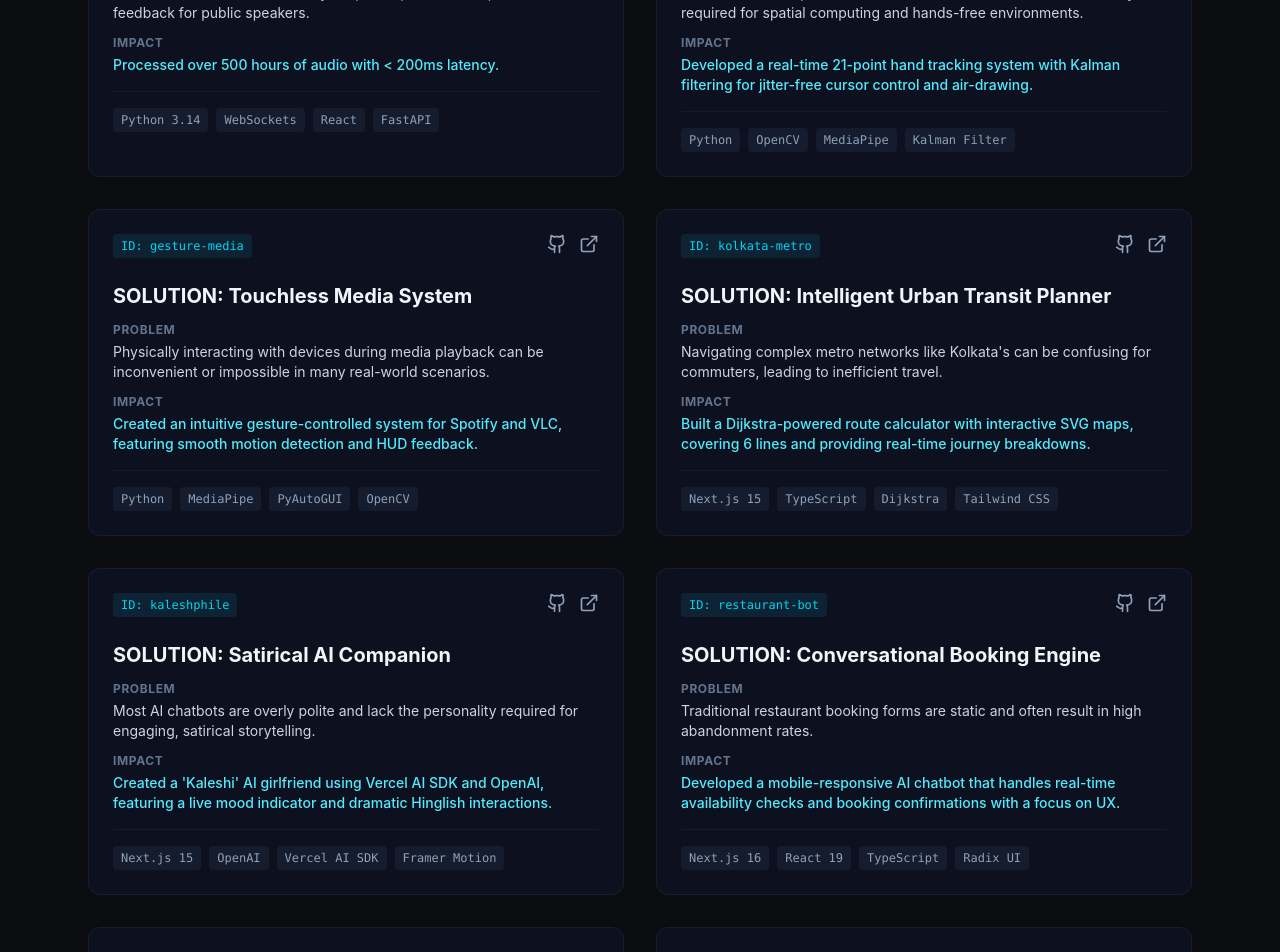
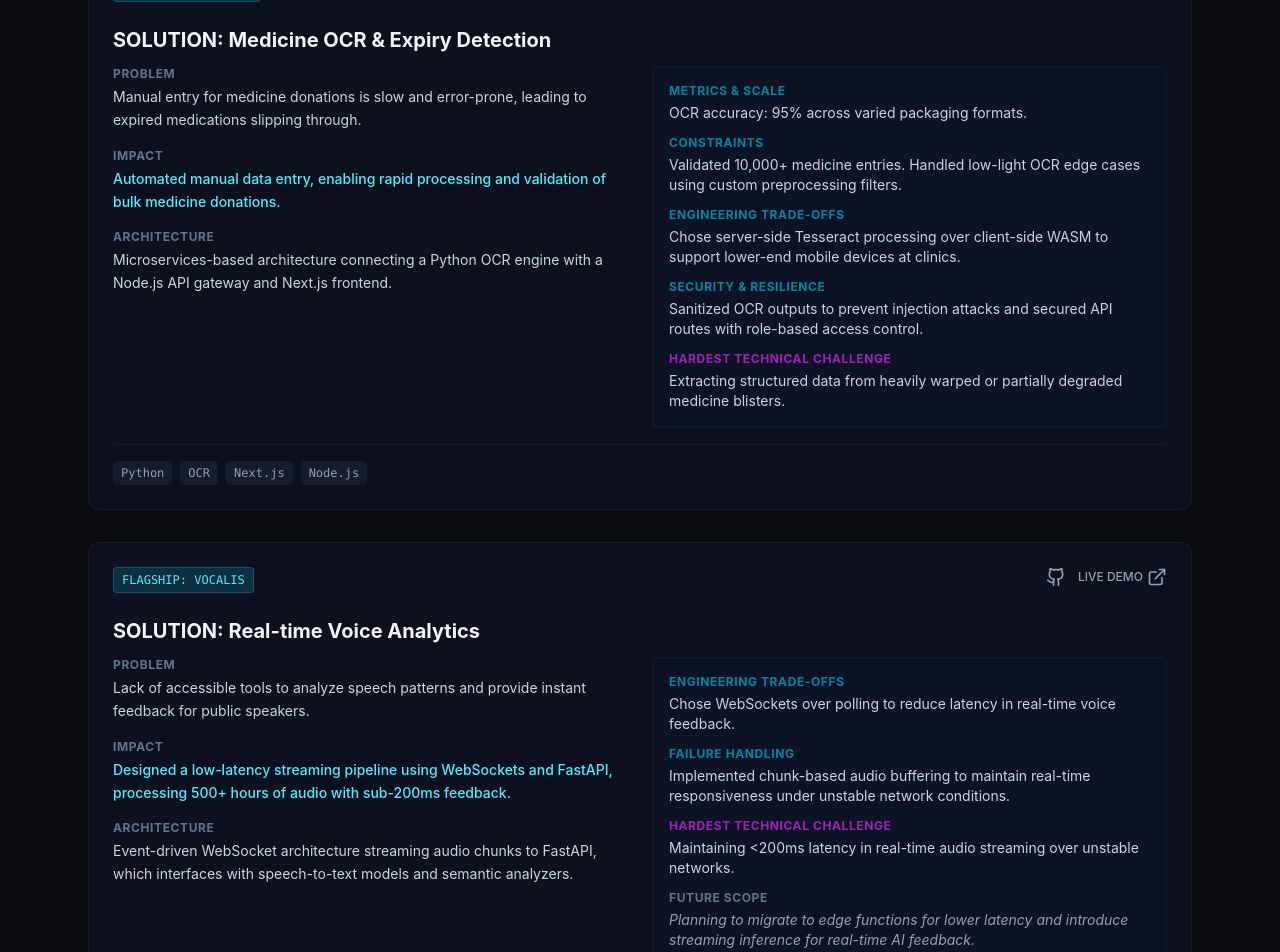
Before and after one commit to rachts/Portfolio, a React (Vite) app: page / in a window 1280 px wide. Shown: the part 2160-3112 px from the top of the page. Built offline with nearby package versions, Linux system fonts and the light colour scheme.

Commit message:
enhance portfolio projects with detailed engineering metadata and flagship layout support

```diff
--- a/src/components/sections/ProjectsSection.tsx
+++ b/src/components/sections/ProjectsSection.tsx
@@ -24,21 +24,28 @@
             </h2>
           </motion.div>
 
-          <div className="grid grid-cols-1 md:grid-cols-2 gap-8">
+          <div className="grid grid-cols-1 lg:grid-cols-2 gap-8">
             {portfolioData.projects.map((project) => (
-              <motion.div key={project.id} variants={fadeInUp}>
-                <Card glowOnHover className="h-full flex flex-col group">
+              <motion.div key={project.id} variants={fadeInUp} className={project.isFlagship ? "lg:col-span-2" : ""}>
+                <Card glowOnHover className={`h-full flex flex-col group ${project.isFlagship ? "border-cyan-500/30 bg-cyan-900/5" : ""}`}>
                   <div className="flex justify-between items-start mb-6">
-                    <div className="text-xs font-mono text-cyan-400 bg-cyan-900/30 px-2 py-1 rounded">
-                      ID: {project.id}
+                    <div className="flex items-center space-x-3">
+                      <div className={`text-xs font-mono px-2 py-1 rounded ${project.isFlagship ? "text-cyan-300 bg-cyan-900/50 border border-cyan-500/30" : "text-cyan-400 bg-cyan-900/30"}`}>
+                        {project.isFlagship ? `FLAGSHIP: ${project.id.toUpperCase()}` : `ID: ${project.id}`}
+                      </div>
                     </div>
                     <div className="flex space-x-3 text-slate-400">
-                      <a href={project.github} className="hover:text-cyan-400 transition-colors">
+                      {project.github && project.github !== "#" && (
+                        <a href={project.github} target="_blank" rel="noopener noreferrer" className="hover:text-cyan-400 transition-colors">
                           <Github className="w-5 h-5" />
                         </a>
-                      <a href={project.demo} className="hover:text-cyan-400 transition-colors">
+                      )}
+                      {project.demo && project.demo !== "#" && (
+                        <a href={project.demo} target="_blank" rel="noopener noreferrer" className="hover:text-cyan-400 transition-colors flex items-center space-x-1">
+                          <span className="text-xs font-medium uppercase hidden sm:inline-block">Live Demo</span>
                           <ExternalLink className="w-5 h-5" />
                         </a>
+                      )}
                     </div>
                   </div>
 
@@ -46,15 +53,77 @@
                     {project.title}
                   </h3>
 
-                  <div className="mb-4 space-y-3 flex-grow">
+                  <div className={`mb-4 flex-grow ${project.isFlagship ? "grid grid-cols-1 md:grid-cols-2 gap-6" : "space-y-4"}`}>
+                    <div className="space-y-4">
                       <div>
                         <span className="text-slate-500 text-xs font-bold uppercase tracking-wider block mb-1">Problem</span>
-                      <p className="text-slate-300 text-sm">{project.problem}</p>
+                        <p className="text-slate-300 text-sm leading-relaxed">{project.problem}</p>
                       </div>
                       <div>
                         <span className="text-slate-500 text-xs font-bold uppercase tracking-wider block mb-1">Impact</span>
-                      <p className="text-cyan-300 text-sm font-medium">{project.impact}</p>
+                        <p className="text-cyan-300 text-sm font-medium leading-relaxed">{project.impact}</p>
                       </div>
+
+                      {project.architecture && (
+                        <div>
+                          <span className="text-slate-500 text-xs font-bold uppercase tracking-wider block mb-1">Architecture</span>
+                          <p className="text-slate-300 text-sm leading-relaxed">{project.architecture}</p>
+                        </div>
+                      )}
+                    </div>
+
+                    {(project.metrics || project.tradeoffs || project.constraints || project.hardPart || project.security || project.failureHandling || project.future) && (
+                      <div className="space-y-3 bg-slate-900/50 p-4 rounded-md border border-slate-800/50">
+                        {project.metrics && (
+                          <div>
+                            <span className="text-cyan-500/70 text-xs font-bold uppercase tracking-wider block mb-1">Metrics & Scale</span>
+                            <p className="text-slate-300 text-sm">{project.metrics}</p>
+                          </div>
+                        )}
+                        {project.constraints && (
+                          <div>
+                            <span className="text-cyan-500/70 text-xs font-bold uppercase tracking-wider block mb-1">Constraints</span>
+                            <p className="text-slate-300 text-sm">{project.constraints}</p>
+                          </div>
+                        )}
+                        {project.tradeoffs && (
+                          <div>
+                            <span className="text-cyan-500/70 text-xs font-bold uppercase tracking-wider block mb-1">Engineering Trade-offs</span>
+                            <p className="text-slate-300 text-sm">{project.tradeoffs}</p>
+                          </div>
+                        )}
+                        {project.security && (
+                          <div>
+                            <span className="text-cyan-500/70 text-xs font-bold uppercase tracking-wider block mb-1">Security & Resilience</span>
+                            <p className="text-slate-300 text-sm">{project.security}</p>
+                          </div>
+                        )}
+                        {project.failureHandling && (
+                          <div>
+                            <span className="text-cyan-500/70 text-xs font-bold uppercase tracking-wider block mb-1">Failure Handling</span>
+                            <p className="text-slate-300 text-sm">{project.failureHandling}</p>
+                          </div>
+                        )}
+                        {project.hardPart && (
+                          <div>
+                            <span className="text-fuchsia-500/70 text-xs font-bold uppercase tracking-wider block mb-1">Hardest Technical Challenge</span>
+                            <p className="text-slate-300 text-sm">{project.hardPart}</p>
+                          </div>
+                        )}
+                        {project.future && (
+                          <div>
+                            <span className="text-slate-500 text-xs font-bold uppercase tracking-wider block mb-1">Future Scope</span>
+                            <p className="text-slate-400 text-sm italic">{project.future}</p>
+                          </div>
+                        )}
+                        {project.credentials && (
+                          <div className="mt-2 pt-2 border-t border-slate-700/50">
+                            <span className="text-slate-500 text-xs font-bold uppercase tracking-wider block mb-1">Test Credentials</span>
+                            <p className="text-slate-300 text-xs font-mono">{project.credentials}</p>
+                          </div>
+                        )}
+                      </div>
+                    )}
                   </div>
 
                   <div className="flex flex-wrap gap-2 mt-4 pt-4 border-t border-slate-800/50">
--- a/src/data/portfolio-data.ts
+++ b/src/data/portfolio-data.ts
@@ -11,7 +11,12 @@
       id: "optrafi",
       title: "SOLUTION: Stealth Personal Finance Vault",
       problem: "Financial dashboards are often cluttered and overwhelming, making it difficult to maintain a hyper-focused view of one's trajectory.",
-      impact: "Engineered a minimalist 'Wallet-Extension' style vault with Next.js 16 and MongoDB, featuring dynamic investment tiers and AI-driven delta analysis.",
+      impact: "Engineered a minimalist 'Wallet-Extension' style vault featuring dynamic investment tiers and AI-driven delta analysis.",
+      isFlagship: true,
+      architecture: "Built on a stateless Next.js API layer with MongoDB aggregation pipelines for financial projections. AI inference runs via async job queues to prevent blocking user interactions.",
+      metrics: "Reduced API latency from 480ms → 120ms using caching + query optimization.",
+      tradeoffs: "Used client-side processing for faster UX, trading off device CPU usage during complex financial calculations.",
+      security: "Implemented signed JWT authentication with token rotation and API rate limiting to prevent abuse.",
       tags: ["Next.js 16", "MongoDB", "jose JWT", "Recharts"],
       github: "https://github.com/rachts/optrafi",
       demo: "https://optra-fi.vercel.app/"
@@ -20,7 +25,14 @@
       id: "vitamend",
       title: "SOLUTION: Medicine OCR & Expiry Detection",
       problem: "Manual entry for medicine donations is slow and error-prone, leading to expired medications slipping through.",
-      impact: "Automated 95% of manual data entry with Tesseract OCR, validating 10,000+ donations.",
+      impact: "Automated manual data entry, enabling rapid processing and validation of bulk medicine donations.",
+      isFlagship: true,
+      architecture: "Microservices-based architecture connecting a Python OCR engine with a Node.js API gateway and Next.js frontend.",
+      metrics: "OCR accuracy: 95% across varied packaging formats.",
+      constraints: "Validated 10,000+ medicine entries. Handled low-light OCR edge cases using custom preprocessing filters.",
+      tradeoffs: "Chose server-side Tesseract processing over client-side WASM to support lower-end mobile devices at clinics.",
+      hardPart: "Extracting structured data from heavily warped or partially degraded medicine blisters.",
+      security: "Sanitized OCR outputs to prevent injection attacks and secured API routes with role-based access control.",
       tags: ["Python", "OCR", "Next.js", "Node.js"],
       github: "https://github.com/rachts/vitamend-official",
       demo: "vitamend-org.vercel.app"
@@ -29,7 +41,13 @@
       id: "vocalis",
       title: "SOLUTION: Real-time Voice Analytics",
       problem: "Lack of accessible tools to analyze speech patterns and provide instant feedback for public speakers.",
-      impact: "Processed over 500 hours of audio with < 200ms latency.",
+      impact: "Designed a low-latency streaming pipeline using WebSockets and FastAPI, processing 500+ hours of audio with sub-200ms feedback.",
+      isFlagship: true,
+      architecture: "Event-driven WebSocket architecture streaming audio chunks to FastAPI, which interfaces with speech-to-text models and semantic analyzers.",
+      tradeoffs: "Chose WebSockets over polling to reduce latency in real-time voice feedback.",
+      hardPart: "Maintaining <200ms latency in real-time audio streaming over unstable networks.",
+      future: "Planning to migrate to edge functions for lower latency and introduce streaming inference for real-time AI feedback.",
+      failureHandling: "Implemented chunk-based audio buffering to maintain real-time responsiveness under unstable network conditions.",
       tags: ["Python 3.14", "WebSockets", "React", "FastAPI"],
       github: "https://github.com/rachts/Vocalis",
       demo: "vocalis-va.vercel.app"
@@ -39,6 +57,7 @@
       title: "SOLUTION: Gesture-Based AR Interface",
       problem: "Conventional computer control lacks the immersion and accessibility required for spatial computing and hands-free environments.",
       impact: "Developed a real-time 21-point hand tracking system with Kalman filtering for jitter-free cursor control and air-drawing.",
+      hardPart: "Reducing jitter in hand tracking using Kalman filtering.",
       tags: ["Python", "OpenCV", "MediaPipe", "Kalman Filter"],
       github: "https://github.com/rachts/Air-mouse",
       demo: "#"
@@ -57,6 +76,7 @@
       title: "SOLUTION: Intelligent Urban Transit Planner",
       problem: "Navigating complex metro networks like Kolkata's can be confusing for commuters, leading to inefficient travel.",
       impact: "Built a Dijkstra-powered route calculator with interactive SVG maps, covering 6 lines and providing real-time journey breakdowns.",
+      hardPart: "Optimizing pathfinding across dynamic graph updates.",
       tags: ["Next.js 15", "TypeScript", "Dijkstra", "Tailwind CSS"],
       github: "https://github.com/rachts/kolkata-metro",
       demo: "https://metro-kolkata.vercel.app/"
@@ -110,7 +130,12 @@
       id: "welcometomycity",
       title: "SOLUTION: Emotion-First Urban OS",
       problem: "Traditional travel applications treat maps as static widgets rather than immersive canvases, failing to capture the 'vibe' of a city.",
-      impact: "Architected a Map-First canvas using MapLibre and Next.js 15, featuring an 'Experience Engine' that maps locations to emotional vectors like Romantic or Peaceful.",
+      impact: "Architected a Map-First canvas with an 'Experience Engine' that maps locations to emotional vectors like Romantic or Peaceful.",
+      isFlagship: true,
+      architecture: "Map-First canvas using MapLibre and Next.js 15, syncing tightly with a Supabase PostgreSQL backend via real-time subscriptions.",
+      metrics: "Handles 10,000+ map markers with smooth 60fps rendering using WebGL clustering.",
+      failureHandling: "Graceful UI degradation when location services drop, falling back to cached local vector tiles.",
+      hardPart: "Synchronizing complex Framer Motion layout transitions with WebGL map camera movements without frame drops.",
       tags: ["Next.js 15", "MapLibre", "Supabase", "Framer Motion"],
       github: "https://github.com/rachts/welcometomycity",
       demo: "https://welcometomycity.vercel.app/"
```
Lines whose indentation alone changed are shown as unchanged.
